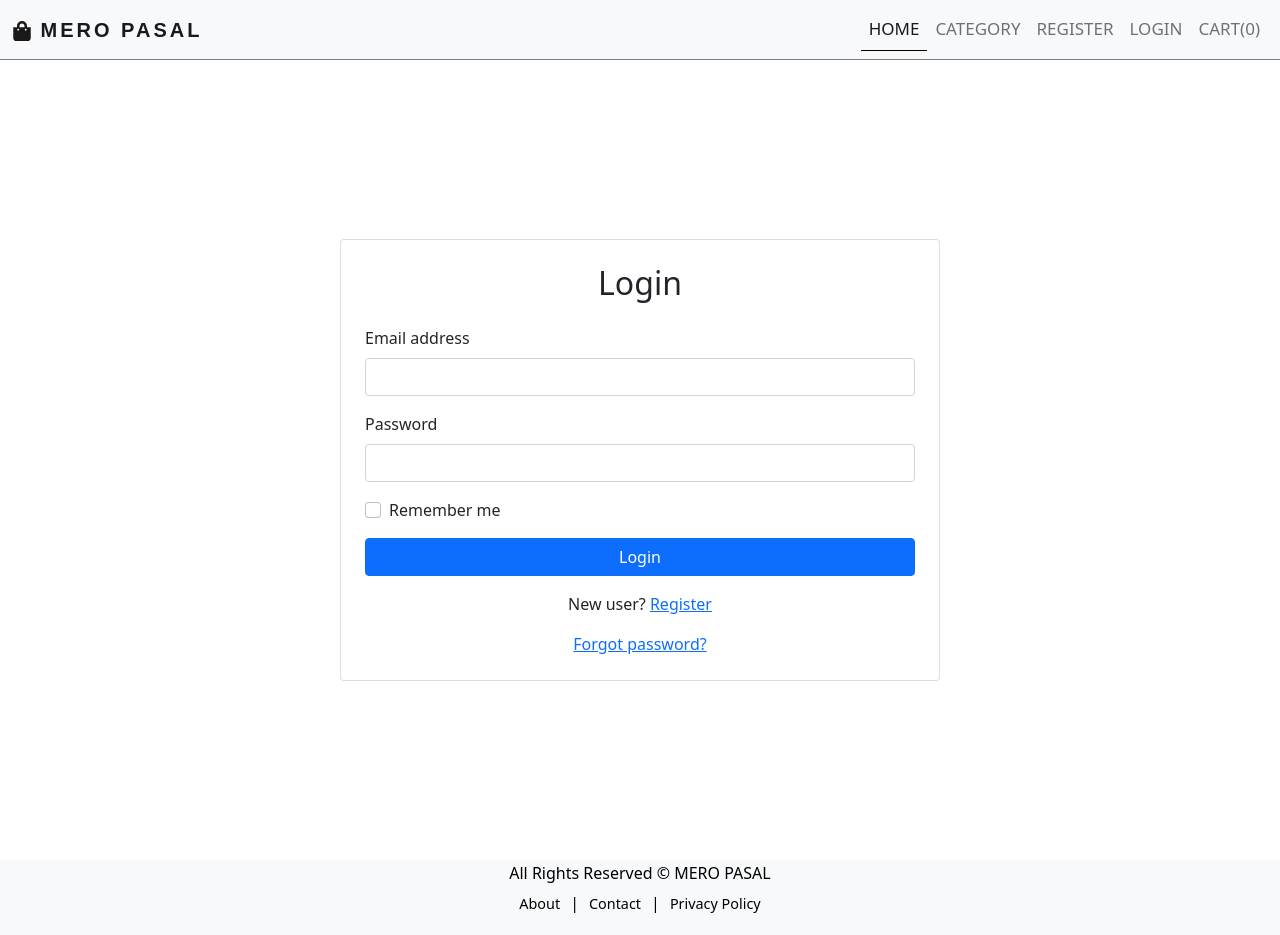
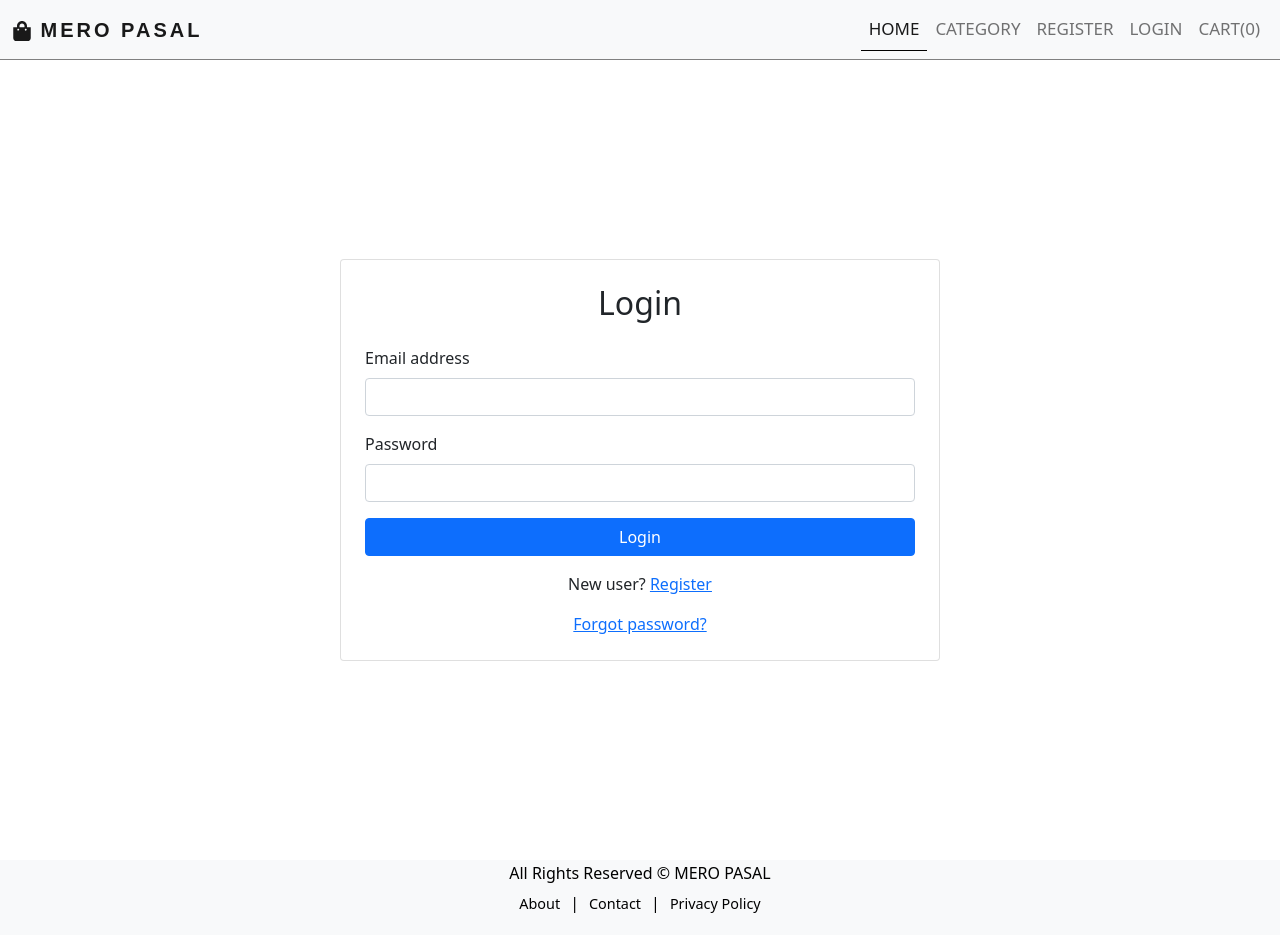
Before and after one commit to iamyogess/MERO-PASAL-ECOMMERCE, a React (Vite) app in the folder mero-pasal-frontend/: page /login in a window 1280 px wide. Built offline with nearby package versions, Linux system fonts and the light colour scheme.

Commit message:
react-toastify

```diff
--- a/mero-pasal-frontend/src/components/Layout/Layout.jsx
+++ b/mero-pasal-frontend/src/components/Layout/Layout.jsx
@@ -1,12 +1,17 @@
 import React from "react";
 import Navbar from "./Navbar";
 import Footer from "./Footer";
+import { ToastContainer } from "react-toastify";
+import 'react-toastify/dist/ReactToastify.css';
 
 const Layout = (props) => {
   return (
     <div>
       <Navbar />
-      <main style={{minHeight:"82vh"}}>{props.children}</main>
+      <main style={{ minHeight: "82vh" }}>
+        <ToastContainer />
+        {props.children}
+      </main>
       <Footer />
     </div>
   );
--- a/mero-pasal-frontend/src/pages/Auth/Login.jsx
+++ b/mero-pasal-frontend/src/pages/Auth/Login.jsx
@@ -1,29 +1,45 @@
-import React from 'react';
+import React, { useState } from 'react';
 import { Link } from 'react-router-dom';
 import Layout from '../../components/Layout/Layout';
 
 const Login = () => {
+  const [loginData, setLoginData] = useState({
+    email: "",
+    password: ""
+  })
+
+  const handleLogin = (e) => {
+    const { name, value } = e.target;
+    setLoginData((prev) => ({ ...prev, [name]: value }))
+  }
+
+  const handleSubmit = (e) => {
+    e.preventDefault();
+  }
+
+  console.log(loginData)
   return (
     <Layout>
+
       <div className="d-flex align-items-center justify-content-center vh-100">
         <div className="card p-4" style={{ maxWidth: '600px', width: '90%' }}>
           <h2 className="text-center mb-4">Login</h2>
-          <form>
+          <form onSubmit={handleSubmit}>
 
             <div className="mb-3">
               <label htmlFor="email" className="form-label">Email address</label>
-              <input type="email" id="email" className="form-control" />
+              <input type="email" id="email" className="form-control" name='email' onChange={handleLogin}/>
             </div>
 
             <div className="mb-3">
               <label htmlFor="password" className="form-label">Password</label>
-              <input type="password" id="password" className="form-control" />
+              <input type="password" id="password" className="form-control" name='password' onChange={handleLogin}/>
             </div>
 
-            <div className="mb-3 form-check">
+            {/* <div className="mb-3 form-check">
               <input type="checkbox" className="form-check-input" id="rememberMe" />
               <label className="form-check-label" htmlFor="rememberMe"> Remember me </label>
-            </div>
+            </div> */}
 
             <div className="d-grid gap-2">
               <button type="button" className="btn btn-primary btn-block">Login</button>
--- a/mero-pasal-frontend/src/pages/Auth/Register.jsx
+++ b/mero-pasal-frontend/src/pages/Auth/Register.jsx
@@ -1,6 +1,7 @@
 import React, { useState } from 'react';
 import { Link } from 'react-router-dom';
 import Layout from '../../components/Layout/Layout';
+import { toast } from "react-toastify";
 
 const Register = () => {
 
@@ -19,46 +20,47 @@ const Register = () => {
 
   const handleSubmit = async (e) => {
     e.preventDefault();
-    console.log(registerData)
     console.log("hello")
+    toast.success("Registration succesful!")
   }
+
 
   return (
     <Layout>
       <div className="d-flex align-items-center justify-content-center py-4">
         <div className="card p-4" style={{ maxWidth: '600px', width: '90%' }}>
           <h2 className="text-center mb-4">Register</h2>
-          <form  onSubmit={handleSubmit}>
+          <form onSubmit={handleSubmit}>
 
             <div className="row mb-3">
               <div className="col">
                 <label htmlFor="firstName" className="form-label">First Name</label>
-                <input type="text" id="firstName" className="form-control" name='firstName' onChange={handleRegister} required/>
+                <input type="text" id="firstName" className="form-control" name='firstName' onChange={handleRegister} required />
               </div>
               <div className="col">
                 <label htmlFor="lastName" className="form-label">Last Name</label>
-                <input type="text" id="lastName" className="form-control" name='lastName' onChange={handleRegister} required/>
+                <input type="text" id="lastName" className="form-control" name='lastName' onChange={handleRegister} required />
               </div>
             </div>
 
             <div className="mb-3">
               <label htmlFor="email" className="form-label">Email address</label>
-              <input type="email" id="email" className="form-control" name='email' onChange={handleRegister} required/>
+              <input type="email" id="email" className="form-control" name='email' onChange={handleRegister} required />
             </div>
 
             <div className="mb-3">
               <label htmlFor="phoneNumber" className="form-label">Phone Number</label>
-              <input type="tel" id="phoneNumber" className="form-control" name='phone' onChange={handleRegister} required/>
+              <input type="tel" id="phoneNumber" className="form-control" name='phone' onChange={handleRegister} required />
             </div>
 
             <div className="mb-3">
               <label htmlFor="address" className="form-label">Address</label>
-              <input type="text" id="address" className="form-control" name='address' onChange={handleRegister} required/>
+              <input type="text" id="address" className="form-control" name='address' onChange={handleRegister} required />
             </div>
 
             <div className="mb-3">
               <label htmlFor="password" className="form-label">Password</label>
-              <input type="password" id="password" className="form-control" name='password' onChange={handleRegister} required/>
+              <input type="password" id="password" className="form-control" name='password' onChange={handleRegister} required />
             </div>
             {/*
             <div className="mb-3">
```
